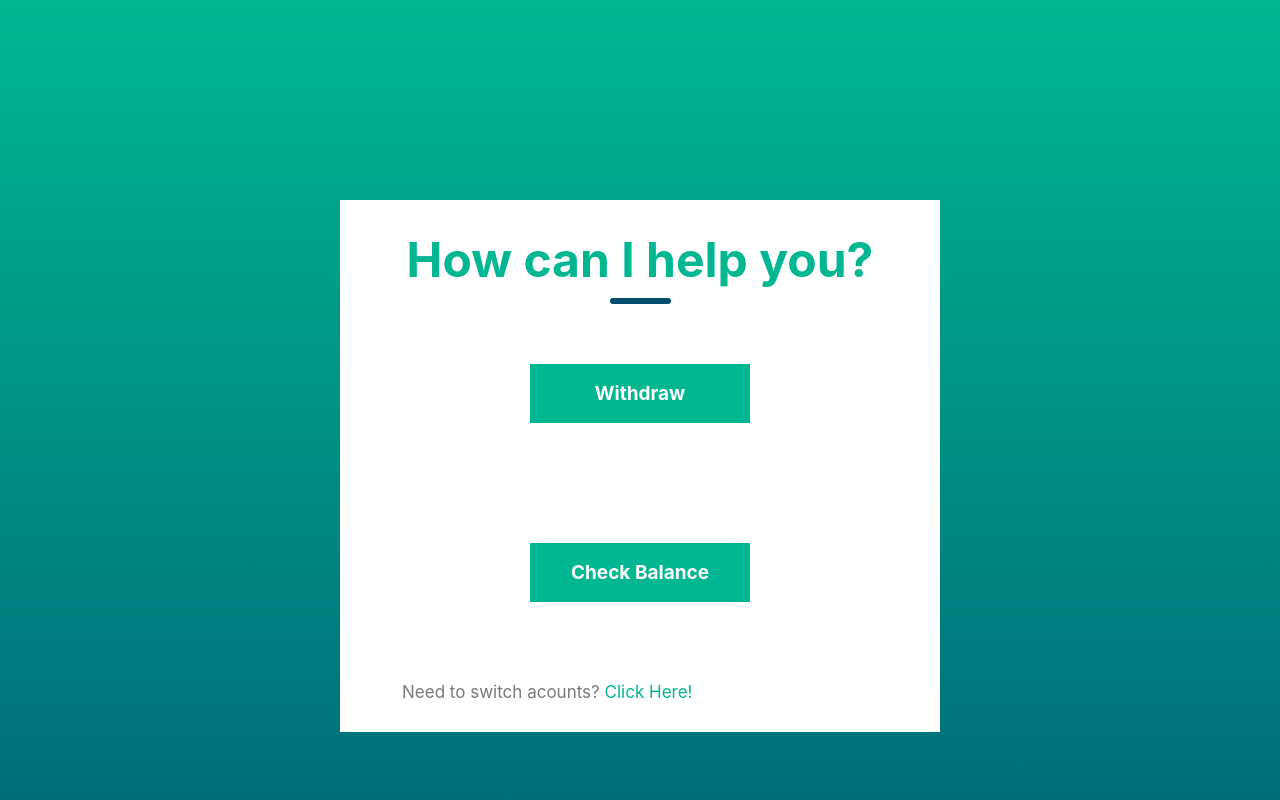
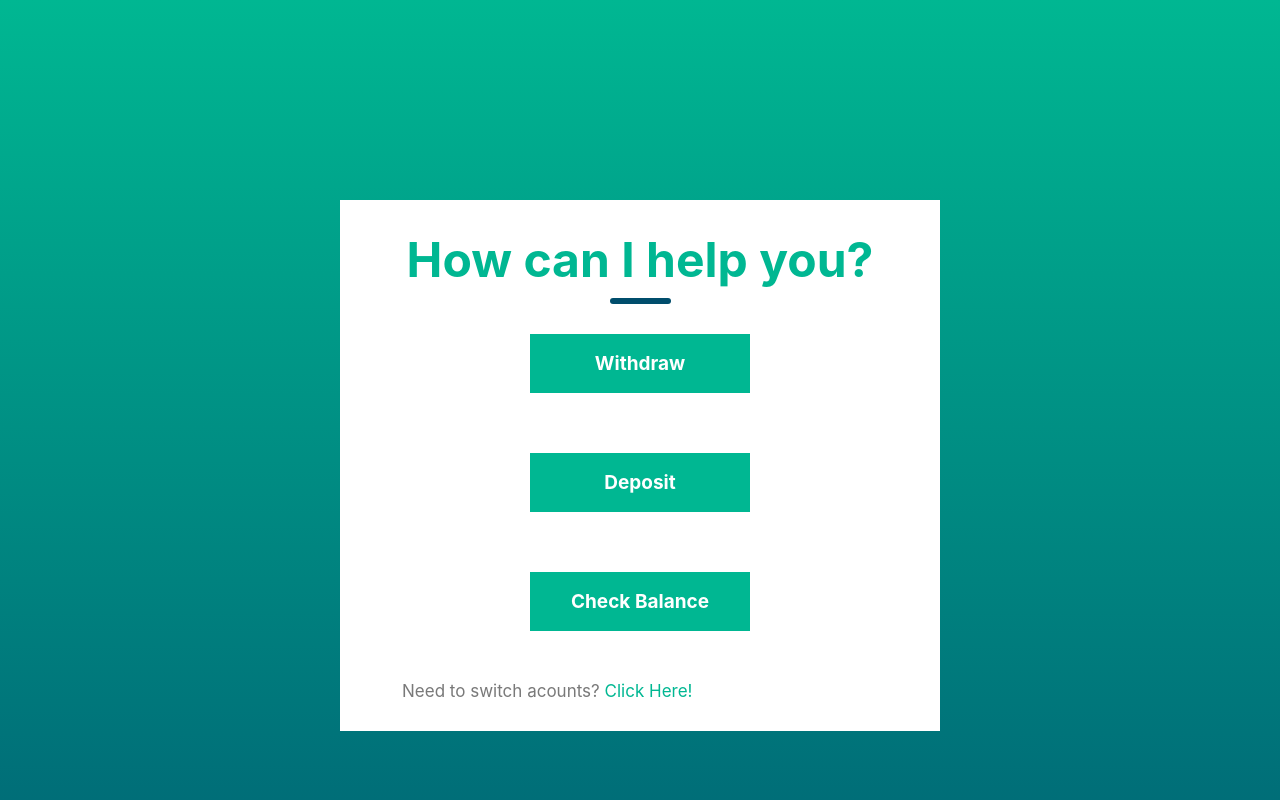
Before and after one commit to tncargil/bank-app, a React (Create React App) app: page /transaction in a window 1280 px wide. Shown: the top 800 px of the page. Built offline with nearby package versions, Linux system fonts and the light colour scheme.

Commit message:
Some refactoring and cleanup

```diff
--- a/src/App.js
+++ b/src/App.js
@@ -2,10 +2,11 @@ import React from "react";
 import { BrowserRouter as Router, Routes, Route } from "react-router-dom";
 import { SessionProvider } from './Components/UserSession';
 import './App.css';
-import  Login from './Components/Login/Login';
-import  AccountMenu from './Components/Login/AccountMenu';
-import  Transaction from './Components/Login/Transaction';
-import  Balance from './Components/Login/Balance';
+import  Login from './Components/Pages/Login';
+import  AccountMenu from './Components/Pages/AccountMenu';
+import  Transaction from './Components/Pages/Transaction';
+import  Balance from './Components/Pages/Balance';
+import  Deposit from './Components/Pages/Deposit';
 
 const App = () => {
   return (
@@ -13,10 +14,11 @@ const App = () => {
       <Router>
       <SessionProvider>
         <Routes>
-         <Route index element={<Login/>} /> {/* Use LoginPage component for "/" route */}
-         <Route path="/account" element={<AccountMenu/>} /> {/* Use LoginPage component for "/" route */}
-         <Route path="/transaction" element={<Transaction/>} /> {/* Use LoginPage component for "/" route */}
+         <Route index element={<Login/>} />
+         <Route path="/account" element={<AccountMenu/>} />
+         <Route path="/transaction" element={<Transaction/>} />
          <Route path="/balance" element={<Balance/>} />
+         <Route path="/deposit" element={<Deposit/>} />
          </Routes>
         </SessionProvider>
        </Router>
--- a/src/Components/Login/AccountMenu.jsx
+++ b/src/Components/Pages/AccountMenu.jsx
@@ -18,7 +18,7 @@ const AccountMenu = () => {
                 <div className='text'>Choose Your Account</div>
                 <div className='underline'></div>
             </div>
-            <div className="button-container">
+            <div className="button-container1">
             {/* <Link to="/welcome" className={action==="Submit" ? "submit gray" : "submit"} onClick={handleSubmit}>Look up account</Link> */}
                 <div className={action==="Checking" ? "submit gray" : "button"} onClick={handleSubmit}>Checking</div>
             </div>
--- /dev/null
+++ b/src/Components/Pages/Deposit.jsx
@@ -0,0 +1,29 @@
+import React, { useState } from "react";
+import dollar_icon from '../Assets/dollar.png';
+const Deposit = () => {
+    const [action, setAction] = useState("Submit");
+
+    const handleSubmit = () => {
+        // navigate("/withdraw");
+    };
+
+    return (
+        <div className='container'>
+            <div className='header'>
+                <div className='text'>Deposit</div>
+                <div className='underline'></div>
+            </div>
+            <div className='inputs'>
+                <div className='input'>
+                    <img src={dollar_icon} alt=''/>
+                    <input type='text' placeholder="Enter Deposit Amount"/>
+                 </div>
+            </div>
+            <div className="submit-container">
+                <div className={action==="Submit" ? "submit gray" : "submit"} onClick={handleSubmit}>Deposit</div>
+            </div>
+        </div>
+    );
+};
+
+export default Deposit;
--- a/src/Components/Login/Login.jsx
+++ b/src/Components/Pages/Login.jsx
@@ -1,5 +1,5 @@
 import React, { useState } from "react";
-import "./Login.css";
+import "./Page.css";
 import { useNavigate  } from "react-router-dom";
 import { useSession } from "../UserSession";
 import person_icon from '../Assets/person.png';
--- a/src/Components/Login/Login.css
+++ b/src/Components/Pages/Page.css
@@ -61,10 +61,16 @@
     font-size: 19px;
 }
 
-.button-container{
+.button-container1{
     display: flex;
     gap: 30px;
-    margin: 60px auto;
+    margin: 30px auto;
+}
+
+.button-container2{
+    display: flex;
+    gap: 30px;
+    margin: 30px auto;
 }
 
 .button{
--- a/src/Components/Login/Transaction.jsx
+++ b/src/Components/Pages/Transaction.jsx
@@ -7,8 +7,8 @@ const Withdraw = () => {
     const handleSubmit = () => {
         // navigate("/withdraw");
     };
-    const checkingPressed = () => {
-        // navigate("/withdraw");
+    const deposit = () => {
+        navigate("/deposit");
     };
     const checkBalance = () => {
         navigate("/balance");
@@ -19,10 +19,13 @@ const Withdraw = () => {
                 <div className='text'>How can I help you?</div>
                 <div className='underline'></div>
             </div>
-            <div className="button-container">
+            <div className="button-container2">
                 <div className={action==="Checking" ? "submit gray" : "button"} onClick={handleSubmit}>Withdraw</div>
             </div>
-             <div className="button-container">
+            <div className="button-container2">
+                <div className={action==="Checking" ? "submit gray" : "button"} onClick={deposit}>Deposit</div>
+            </div>
+             <div className="button-container1">
                 <div className={action==="Checking" ? "submit gray" : "button"} onClick={checkBalance}>Check Balance</div>
             </div>
             <div className="switch-account">Need to switch acounts? <span>Click Here!</span></div>
```
Also changed, not shown: src/Components/Assets/dollar.png (added), src/Components/Pages/Balance.jsx (renamed from src/Components/Login/Balance.jsx).
